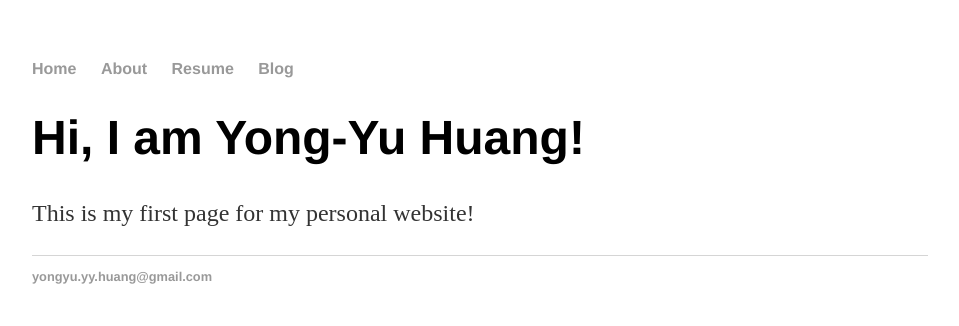
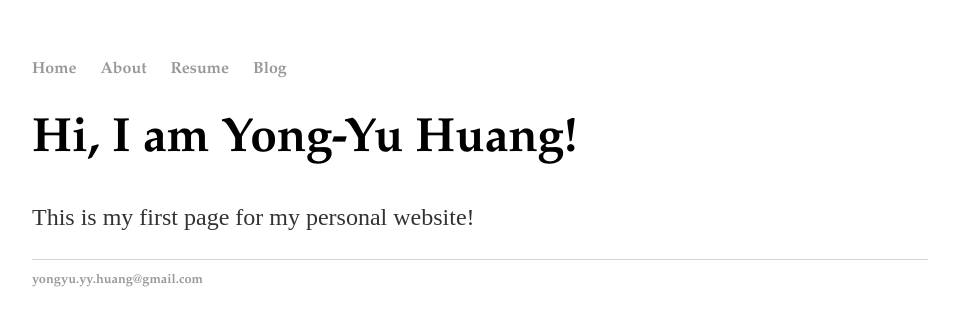
Before and after one commit to yongssh/yongssh, a plain HTML site: page index.html in a window 1280 px wide. Shown: the whole page, without its empty margins (160-1119 px from the left). Drawn offline with Linux system fonts and the light colour scheme.

Commit message:
Update styles.css
garamond

```diff
--- a/css/styles.css
+++ b/css/styles.css
@@ -3,7 +3,7 @@ body {
     width: 70%;
 }
 nav ul, footer ul {
-    font-family:'Helvetica', 'Arial', 'Sans-Serif';
+    font-family:'Garamond';
     padding: 0px;
     list-style: none;
     font-weight: bold;
@@ -21,7 +21,7 @@ a:hover {
 }
 h1 {
     font-size: 3em;
-    font-family:'Helvetica', 'Arial', 'Sans-Serif';
+    font-family:'Garamond';
 }
 p {
     font-size: 1.5em;
```
